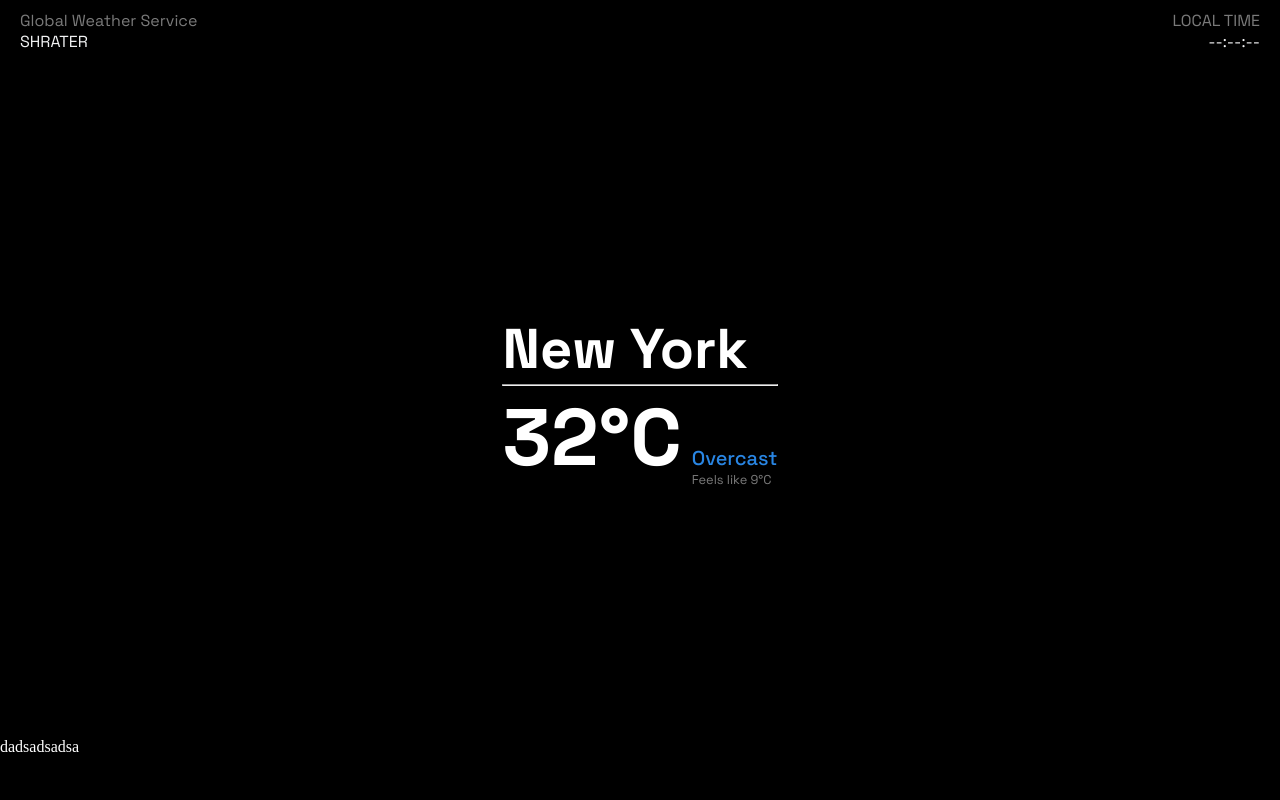
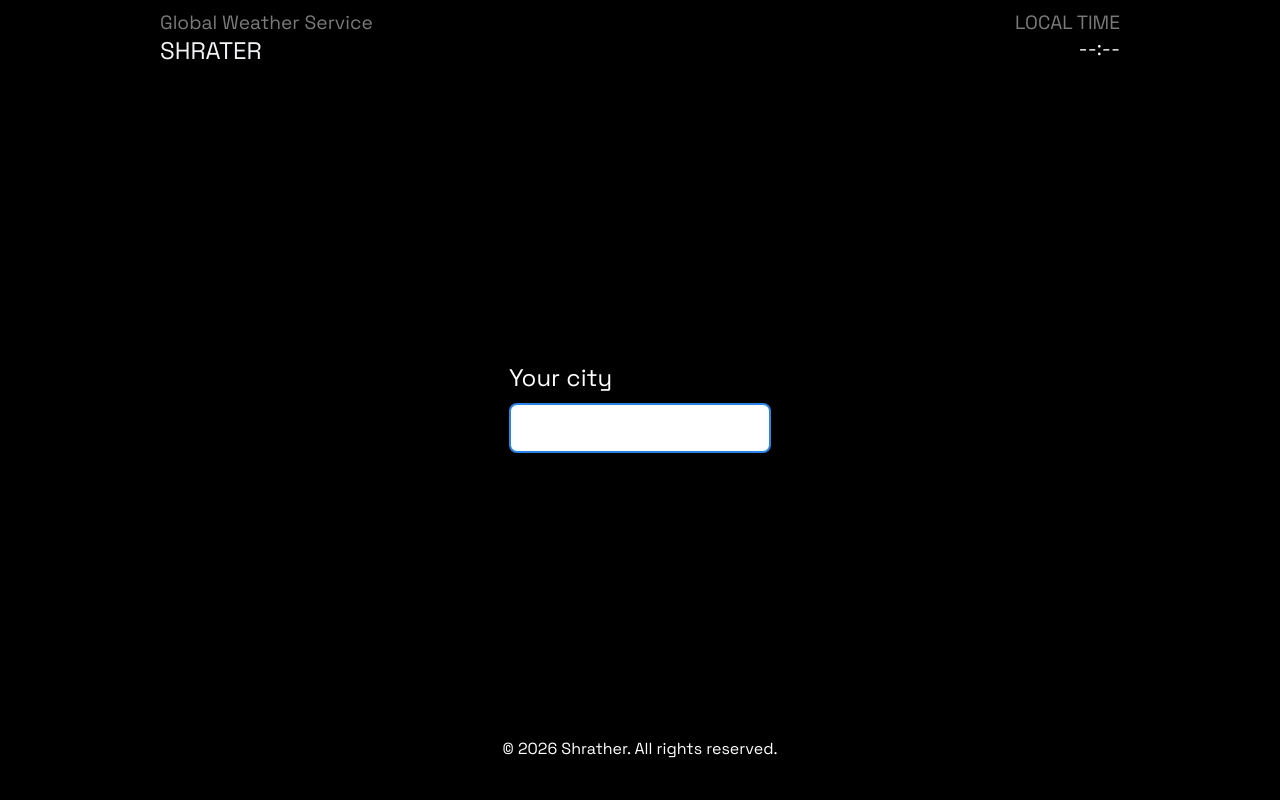
Before and after one commit to shardDot/Shrater, a plain HTML site: page index.html in a window 1280 px wide. Drawn offline with Linux system fonts and the light colour scheme; no server answers.

Commit message:
Final Commit

```diff
--- a/index.html
+++ b/index.html
@@ -16,7 +16,7 @@
     <script type="module" src="script.js"></script>
   </head>
   <body>
-    <header>
+    <header class="container">
       <div class="left">
         <p id="top-text">Global Weather Service</p>
         <p id="app-title">SHRATER</p>
@@ -24,26 +24,21 @@
 
       <div class="right">
         <p id="top-text">LOCAL TIME</p>
-        <p id="local-time">--:--:--</p>
+        <p id="local-time">--:--</p>
       </div>
     </header>
 
-    <main>
+    <main class="container">
       <section id="main-info">
-        <p id="location">New York</p>
-        <hr style="; color: #2986e4" />
-        <div class="temperature">
-          <p id="temperature">32°C</p>
-          <div class="temp-info">
-            <span id="temp-description">Overcast</span>
-            <span id="temp-feels">Feels like 9°C</span>
-          </div>
+        <div class="search">
+          <label for="city-input">Your city</label>
+          <input id="city-input" type="text" />
         </div>
       </section>
     </main>
 
-    <footer>
-      <p>dadsadsadsa</p>
+    <footer class="container">
+      <p>© 2026 Shrather. All rights reserved.</p>
     </footer>
   </body>
 </html>
--- a/script.js
+++ b/script.js
@@ -1,5 +1,40 @@
-fetch(
-  'https://apis.scrimba.com/openweathermap/data/2.5/weather?q=Mogi das Cruzes&units=metric'
-)
-  .then(res => res.json())
-  .then(data => console.log(data))
+const input = document.querySelector('#city-input')
+const mainInfo = document.querySelector('#main-info')
+
+input.addEventListener('keydown', e => {
+  if (e.key === 'Enter') {
+    mainInfo.style.opacity = 0
+    fetch(
+      `https://apis.scrimba.com/openweathermap/data/2.5/weather?q=${e.target.value}&units=metric`
+    )
+      .then(res => res.json())
+      .then(data => {
+        mainInfo.innerHTML = `
+            <p id="location">${e.target.value}</p>
+            <hr style="color: #2986e4" />
+            <div class="temperature">
+              <p id="temperature">${data.main.temp.toFixed(0)}°C</p>
+              <div class="temp-info">
+                <span id="temp-description">${data.weather[0].main}</span>
+                <span id="temp-feels">
+                  Feels like ${data.main.feels_like.toFixed(0)}°C
+                </span>
+              </div>
+            </div>
+          `
+        mainInfo.style.opacity = 1
+
+        function formatTime(unix, timezone, locale = 'pt-BR') {
+          return new Date((unix + timezone) * 1000).toLocaleTimeString(locale, {
+            hour: '2-digit',
+            minute: '2-digit',
+          })
+        }
+
+        document.querySelector('#local-time').textContent = formatTime(
+          data.dt,
+          data.timezone
+        )
+      })
+  }
+})
--- a/src/styles/footer.css
+++ b/src/styles/footer.css
@@ -1,3 +1,5 @@
 footer {
   height: 62px;
+  text-align: center;
+  font-family: 'Space Grotesk', sans-serif;
 }
--- a/src/styles/global.css
+++ b/src/styles/global.css
@@ -12,3 +12,8 @@ body {
   flex-direction: column;
   justify-content: space-between;
 }
+
+.container {
+  max-width: 1000px;
+  margin: 0 auto;
+}
--- a/src/styles/header.css
+++ b/src/styles/header.css
@@ -1,5 +1,6 @@
 header {
   display: flex;
+  width: 100%;
   justify-content: space-between;
   font-family: 'Space Grotesk';
   padding: 10px 20px;
@@ -17,3 +18,16 @@ header {
 #local-time {
   color: #f2f3f4;
 }
+
+@media (min-width: 868px) {
+  #app-title {
+    font-size: 1.5rem;
+  }
+  #local-time {
+    font-size: 1.25rem;
+  }
+
+  #top-text {
+    font-size: 1.2rem;
+  }
+}
--- a/src/styles/main.css
+++ b/src/styles/main.css
@@ -1,15 +1,38 @@
 main {
   font-family: 'Space Grotesk', sans-serif;
   align-self: center;
+}
 
 #main-info {
   display: flex;
   flex-direction: column;
+  opacity: 1;
+  transition: opacity 0.25s ease;
+
+  .search {
+    display: flex;
+    flex-direction: column;
+
+    label {
+      font-size: 1.5rem;
+      margin-bottom: 10px;
+    }
+
+    input {
+      padding: 10px;
+      font-size: 1.25rem;
+      border: 2px solid #2986e4;
+      border-radius: 8px;
+      outline: none;
+      font-family: 'Space Grotesk', sans-serif;
+    }
+  }
 
   #location {
     font-size: 3.5rem;
     font-weight: bold;
     width: max-content;
+    max-width: 400px;
   }
   #temperature {
     font-size: 5rem;
@@ -24,7 +47,6 @@ main {
       align-self: end;
       display: flex;
       flex-direction: column;
-        word-wrap: break-word;
 
       #temp-description {
         font-size: 1.25rem;
@@ -39,4 +61,3 @@ main {
     }
   }
 }
-}
```
Lines whose indentation alone changed are shown as unchanged.
